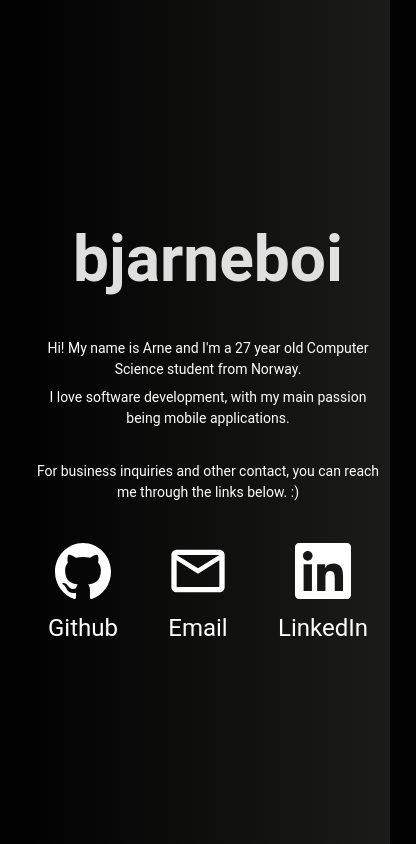
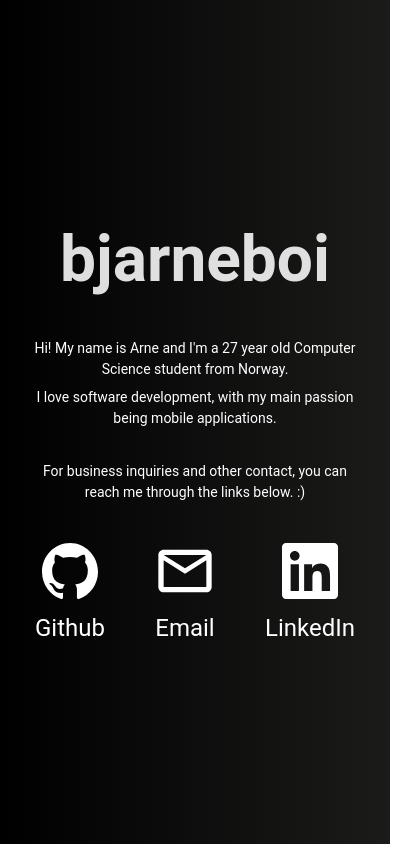
Before and after one commit to bjarneboi/website, a React (Vite) app: page / in a window 390 px wide. Shown: the whole page, 416 px wide, since content can reach past the window. Built offline with nearby package versions, Linux system fonts and the light colour scheme.

Commit message:
Styling fix for mobile

```diff
--- a/src/App.scss
+++ b/src/App.scss
@@ -1,3 +1,7 @@
+* {
+ 	box-sizing: border-box;
+ }
+
 #root {
   max-width: 1280px;
   margin: 0 auto;
@@ -26,6 +30,12 @@
     }
   }
 
+  .linkbox-container {
+    a {
+      padding: 0.5rem;
+    }
+  }
+
 }
 
 .about-me {
```
